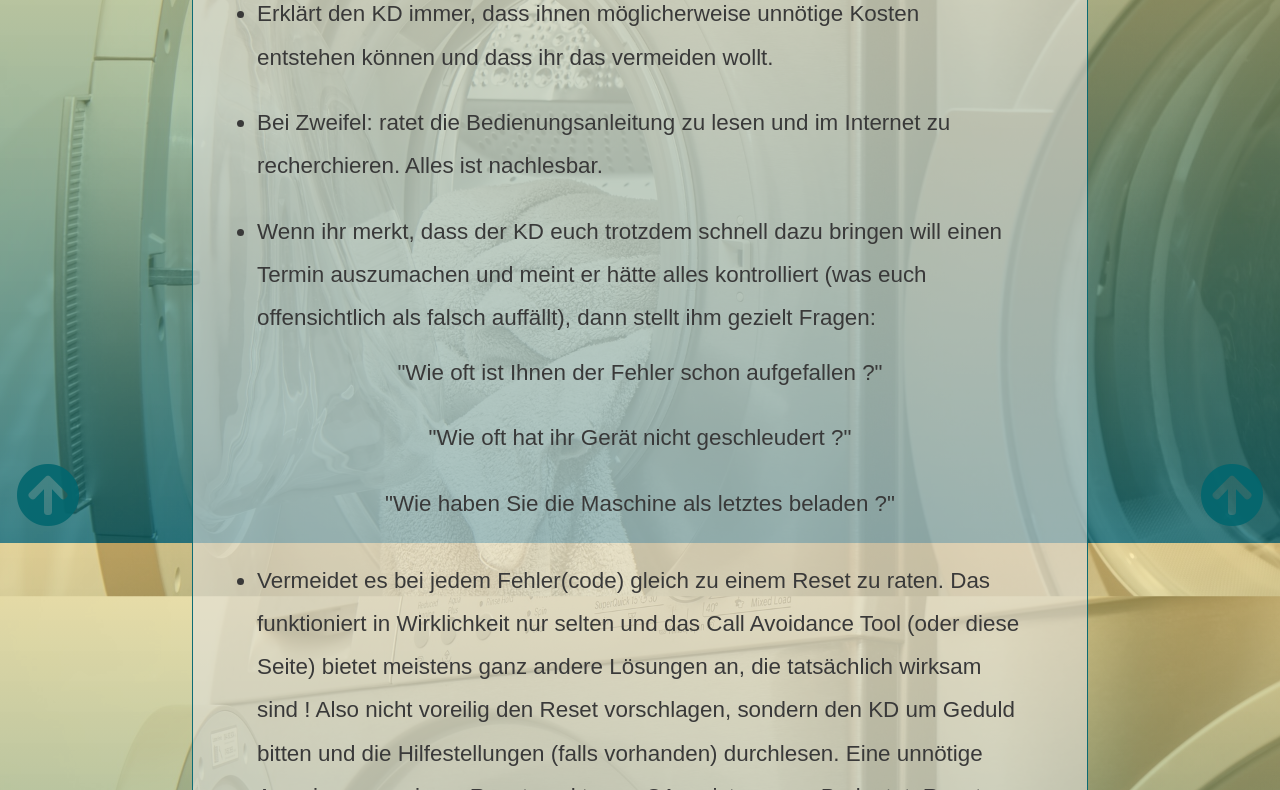
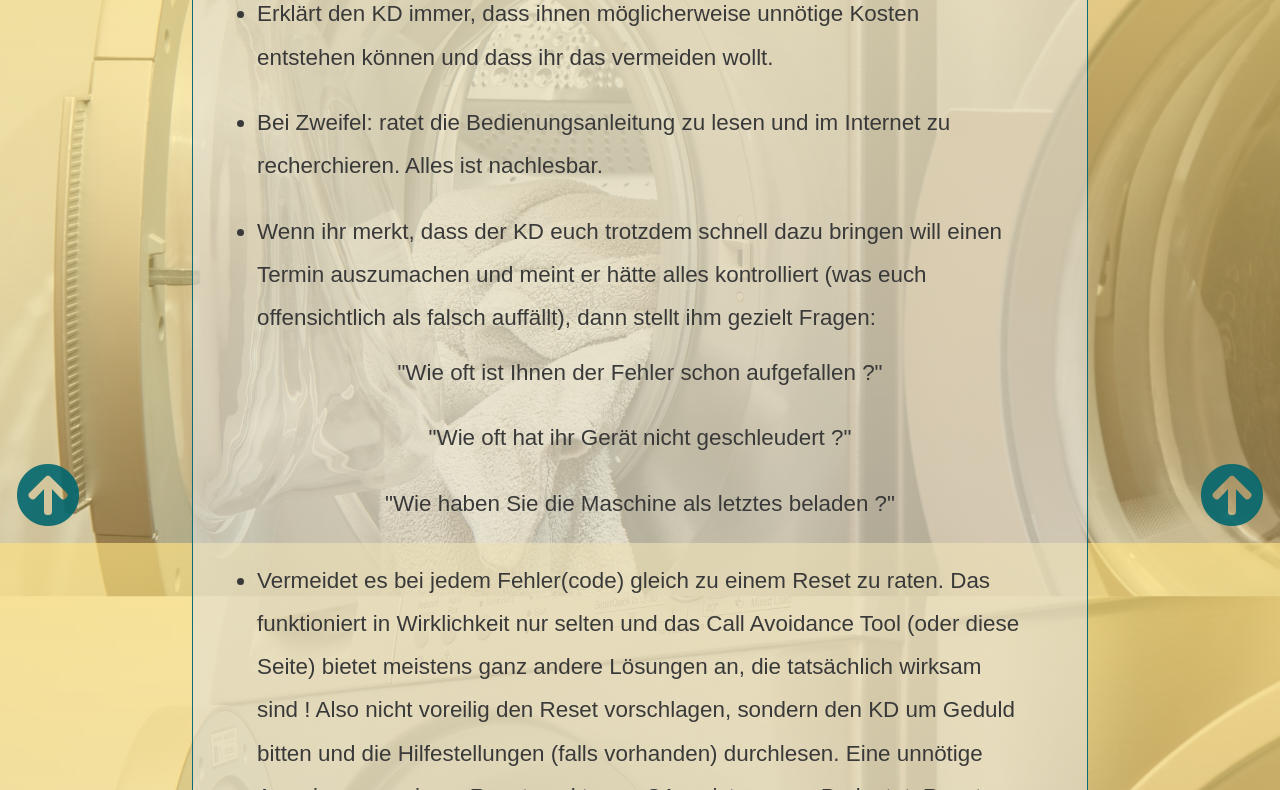
Before and after one commit to DanielATPL/ca, a plain HTML site: page index.html in a window 1280 px wide. Shown: the part 257-1047 px from the top of the page. Drawn offline with nearby package versions, Linux system fonts and the light colour scheme; a web font is replaced by a local one.

Commit message:
current version

```diff
--- a/main.css
+++ b/main.css
@@ -11,7 +11,7 @@
     color: #393939;
     font-size: 15px;
     font-family: 'Ubuntu', sans-serif;
-    background: linear-gradient(rgba(252, 225, 129, 0.6), rgba(2, 102, 110, 0.7)), url("img/washing-header.jpg") no-repeat center center fixed;
+    background: linear-gradient(rgba(252, 225, 129, 0.8), rgba(252, 225, 129, 0.4)), url("img/washing-header.jpg") no-repeat center center fixed;
     background-size: cover;
 }
 
```
